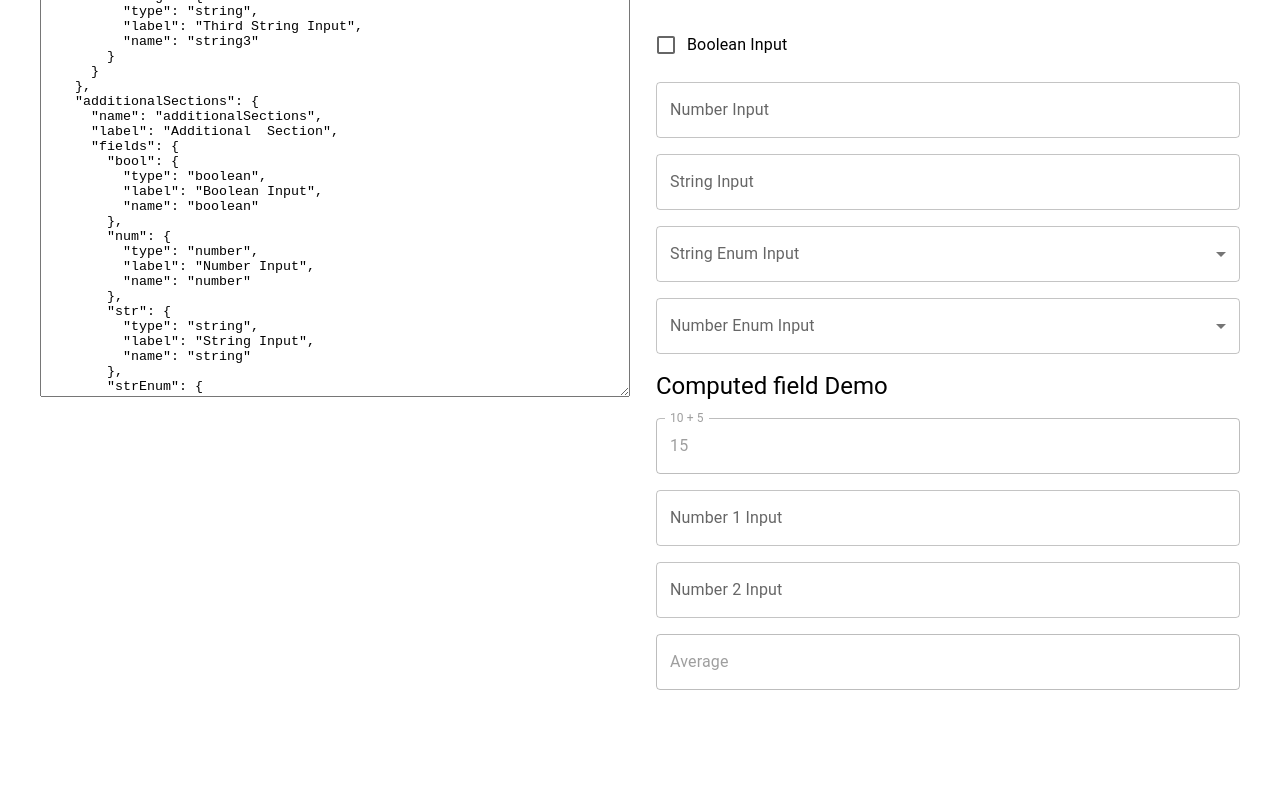
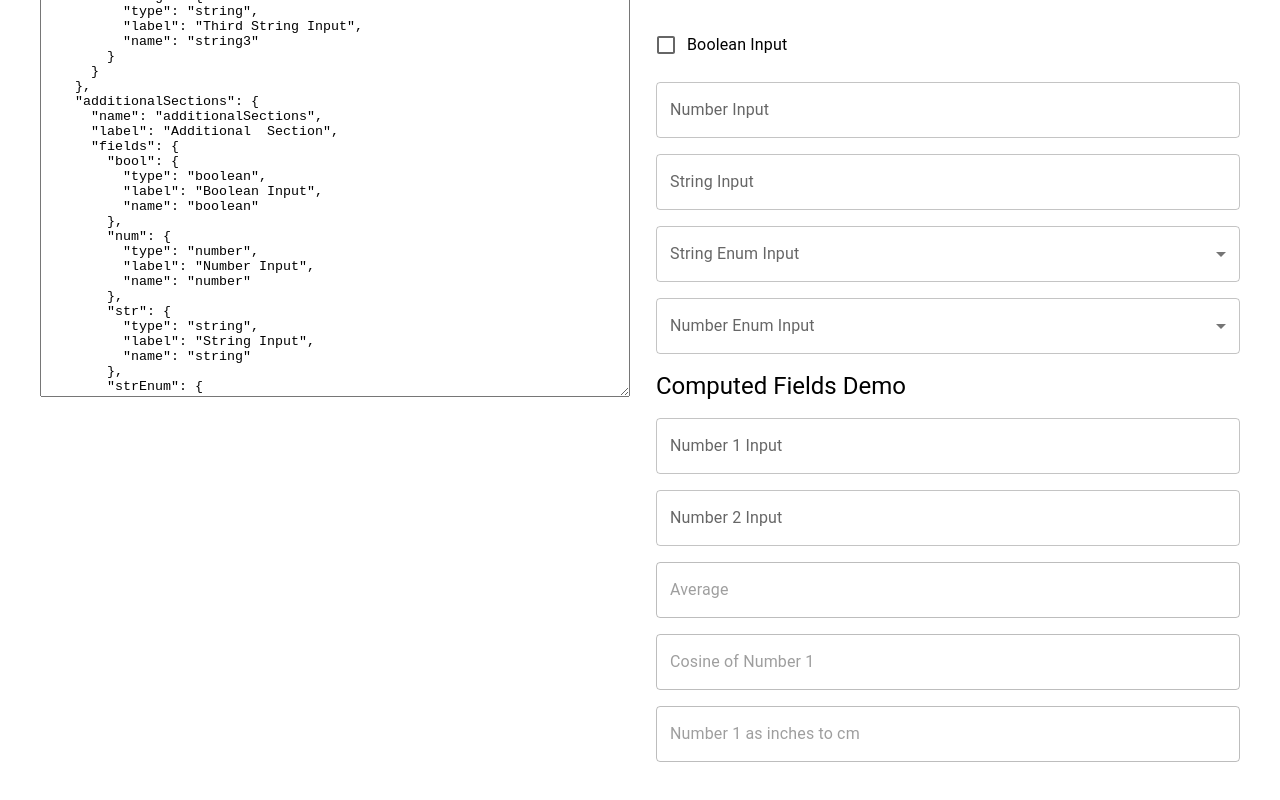
Before and after one commit to AndrewSmithDev/labnetik-test-prototype, a React (Vite) app in the folder proof-of-concept/client/: page / in a window 1280 px wide. Shown: the part 374-1174 px from the top of the page. Before the commit the page ends 1112 px from the top, so only its background shows below. Built offline with nearby package versions, Linux system fonts and the light colour scheme.

Commit message:
add support for units in computed component

```diff
--- a/proof-of-concept/client/src/example/example-test-config1.ts
+++ b/proof-of-concept/client/src/example/example-test-config1.ts
@@ -60,17 +60,8 @@ export const exampleConfig1: TestConfig = {
     },
     computedExample: {
       name: "computedExample",
-      label: "Computed field Demo",
+      label: "Computed Fields Demo",
       fields: {
-        computedExample: {
-          type: "computed",
-          label: "10 + 5",
-          name: "computedExample",
-          equation: {
-            expression: "x + y",
-            variables: { x: 10, y: 5 },
-          },
-        },
         number1: {
           type: "number",
           label: "Number 1 Input",
@@ -93,6 +84,28 @@ export const exampleConfig1: TestConfig = {
             },
           },
         },
+        cos: {
+          type: "computed",
+          label: "Cosine of Number 1",
+          name: "cos",
+          equation: {
+            expression: "cos(x)",
+            variables: {
+              x: ["computedExample", "number1"],
+            },
+          },
+        },
+        computedExample: {
+          type: "computed",
+          label: "Number 1 as inches to cm",
+          name: "computedExample",
+          equation: {
+            expression: "x inch to cm",
+            variables: {
+              x: ["computedExample", "number1"],
+            },
+          },
+        },
       },
     },
   },
--- a/proof-of-concept/client/src/form/computed-input.tsx
+++ b/proof-of-concept/client/src/form/computed-input.tsx
@@ -15,7 +15,8 @@ export const ComputedInput = ({ config, pathPrefix }: ComputedInputProps) => {
   const { label, name, tooltip, hidden, validation } = config;
   const path = `${pathPrefix}.${name}`;
 
-  const value = evaluateEquation(config.equation, data);
+  let value = evaluateEquation(config.equation, data);
+  if (value?.value) value = value.value;
 
   return (
     <TextField
```
